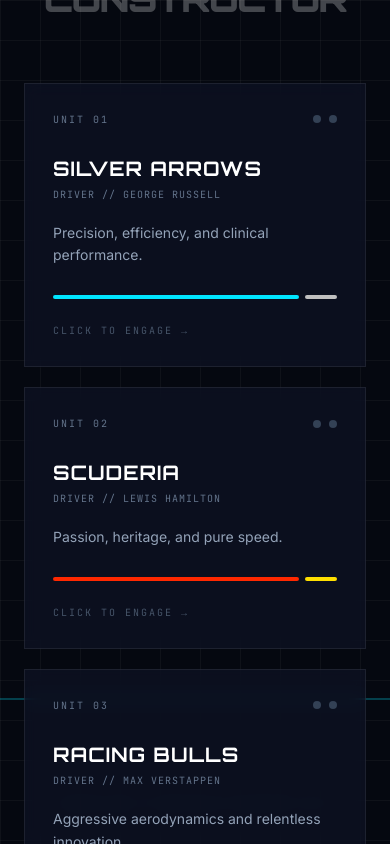
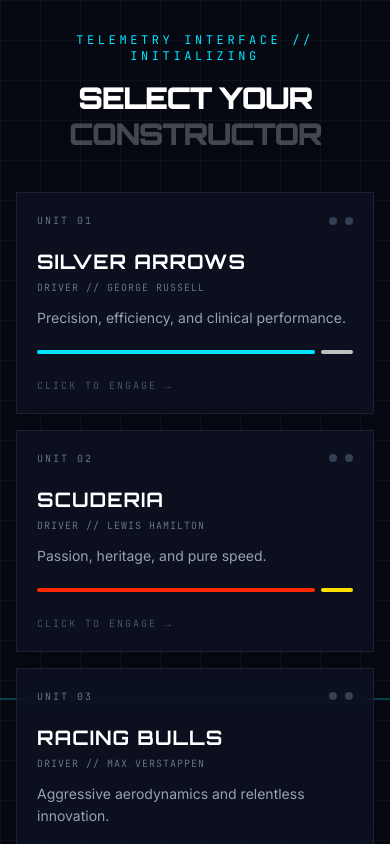
Before and after one commit to GirishElankonda/Portfolio, a React (Vite) app: page / in a window 390 px wide. Built offline with nearby package versions, Linux system fonts and the light colour scheme.

Commit message:
Fix mobile responsiveness layout for Intro component

```diff
--- a/src/components/Intro.jsx
+++ b/src/components/Intro.jsx
@@ -55,18 +55,18 @@
           initial={{ opacity: 1 }}
           exit={{ opacity: 0, scale: 1.04 }}
           transition={{ duration: 0.8, ease: [0.16, 1, 0.3, 1] }}
-          className="fixed inset-0 z-[100] bg-[#050810] flex flex-col items-center justify-center p-6 overflow-hidden"
+          className="fixed inset-0 z-[100] bg-[#050810] overflow-y-auto overflow-x-hidden"
         >
           {/* Animated scan line */}
           <motion.div
-            className="absolute inset-x-0 h-[2px] pointer-events-none z-10"
+            className="fixed inset-x-0 h-[2px] pointer-events-none z-10"
             style={{ background: selectedTeam ? selectedTeam.primary : '#00E5FF', opacity: 0.25 }}
             animate={{ top: ['0%', '100%'] }}
             transition={{ duration: 3, repeat: Infinity, ease: 'linear' }}
           />
 
           {/* Background grid */}
-          <div className="absolute inset-0 pointer-events-none" style={{
+          <div className="fixed inset-0 pointer-events-none" style={{
             backgroundSize: '40px 40px',
             backgroundImage: `
               linear-gradient(to right, rgba(255,255,255,0.04) 1px, transparent 1px),
@@ -74,22 +74,24 @@
             `
           }} />
 
+          <div className="min-h-full w-full flex flex-col items-center p-4 py-8 md:p-8">
+            <div className="m-auto flex flex-col items-center w-full max-w-5xl">
               <motion.div
                 initial={{ opacity: 0, y: 20 }}
                 animate={{ opacity: 1, y: 0 }}
                 transition={{ duration: 0.6 }}
-            className="text-center mb-14 relative z-10"
+                className="text-center mb-8 md:mb-14 relative z-10"
               >
             <p className="font-mono text-xs uppercase tracking-[0.3em] mb-4" style={{ color: selectedTeam ? selectedTeam.primary : '#00E5FF' }}>
               {selectedTeam ? `CONNECTING TO ${selectedTeam.name.toUpperCase()}...` : 'TELEMETRY INTERFACE // INITIALIZING'}
             </p>
-            <h1 className="font-['Orbitron',sans-serif] text-4xl md:text-6xl font-black uppercase tracking-tighter text-white mb-2">
+            <h1 className="font-['Orbitron',sans-serif] text-3xl sm:text-4xl md:text-6xl font-black uppercase tracking-tighter text-white mb-2">
               Select Your <br />
               <span style={{ color: selectedTeam ? selectedTeam.primary : 'rgba(255,255,255,0.25)' }}>Constructor</span>
             </h1>
               </motion.div>
 
-          <div className="grid grid-cols-1 md:grid-cols-3 gap-5 w-full max-w-5xl relative z-10">
+              <div className="grid grid-cols-1 md:grid-cols-3 gap-4 md:gap-5 w-full relative z-10">
             {teams.map((team, i) => {
               const isSelected = selectedTeam?.id === team.id;
               const isDimmed = selectedTeam && !isSelected;
@@ -131,9 +133,9 @@
                     />
                   )}
 
-                  <div className="p-7 relative z-10">
+                  <div className="p-5 md:p-7 relative z-10">
                     {/* Top row */}
-                    <div className="flex items-center justify-between mb-7">
+                    <div className="flex items-center justify-between mb-5 md:mb-7">
                       <span className="font-mono text-[10px] text-slate-500 uppercase tracking-[0.2em]">
                         UNIT {String(i + 1).padStart(2, '0')}
                       </span>
@@ -164,11 +166,11 @@
                     >
                       {team.name}
                     </h2>
-                    <p className="font-mono text-[10px] text-slate-500 uppercase tracking-widest mb-5">
+                    <p className="font-mono text-[10px] text-slate-500 uppercase tracking-widest mb-3 md:mb-5">
                       DRIVER // {team.driver}
                     </p>
 
-                    <p className="text-slate-400 text-sm leading-relaxed mb-7">
+                    <p className="text-slate-400 text-sm leading-relaxed mb-5 md:mb-7">
                       {team.description}
                     </p>
 
@@ -213,15 +215,17 @@
               );
             })}
               </div>
+            </div>
 
             <motion.p
               initial={{ opacity: 0 }}
               animate={{ opacity: 0.3 }}
               transition={{ delay: 1 }}
-            className="absolute bottom-8 font-mono text-[10px] text-slate-600 uppercase tracking-widest"
+              className="mt-8 md:mt-12 font-mono text-[10px] text-slate-600 uppercase tracking-widest relative z-10 text-center"
             >
             GIRISH.DEV // PORTFOLIO TELEMETRY v2.7
             </motion.p>
+          </div>
         </motion.div>
       )}
     </AnimatePresence>
```
Lines whose indentation alone changed are shown as unchanged.
